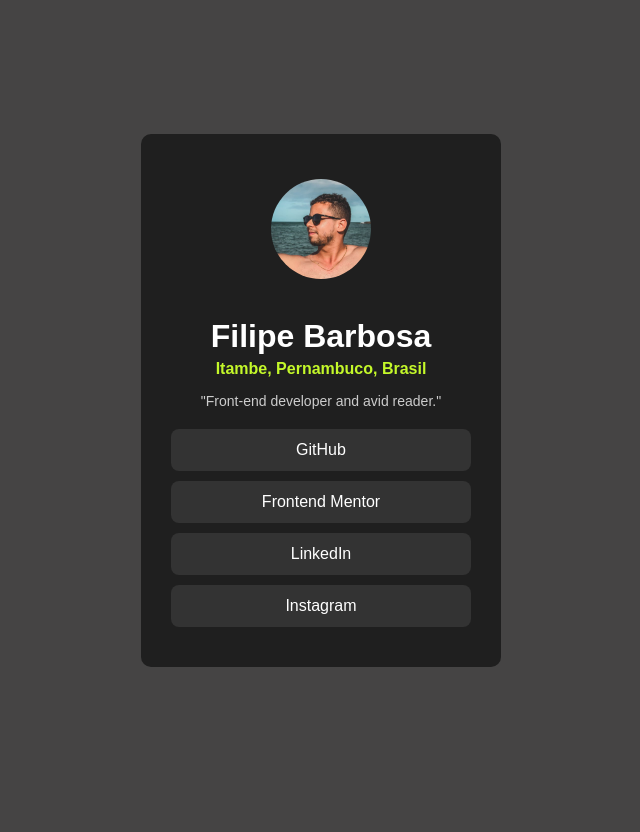
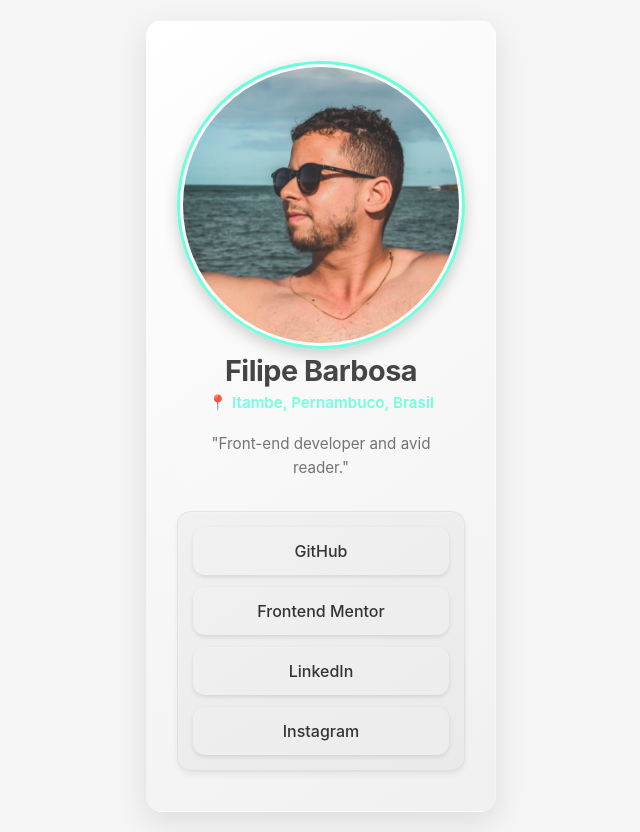
Before and after one commit to FilipeBcode/meu_site, a plain HTML site: page index.html in a window 1280 px wide. Shown: the whole page, without its empty margins (319-959 px from the left). Before the commit the page ends 800 px from the top, so only its background shows below. Drawn offline with Linux system fonts and the light colour scheme.

Commit message:
atualizado

```diff
--- a/style.css
+++ b/style.css
@@ -1,63 +1,254 @@
+/* Variáveis CSS para fácil personalização */
+:root {
+    --bg-color: #121212;
+    --card-bg: #1e1e1e;
+    --text-primary: #ffffff;
+    --text-secondary: #b3b3b3;
+    --accent-color: #64ffda;
+    --hover-color: #00e5b9;
+    --shadow-color: rgba(0, 0, 0, 0.3);
+    --gradient-start: #1e1e1e;
+    --gradient-end: #2d2d2d;
+    --border-radius: 16px;
+    --transition-speed: 0.4s;
+}
+
+/* Reset e estilos base */
+* {
+    margin: 0;
+    padding: 0;
+    box-sizing: border-box;
+}
+
 body {
     margin: 0;
     padding: 0;
-    background-color: #454444;
-    font-family: Arial, sans-serif;
+    background-color: var(--bg-color);
+    font-family: 'Inter', 'Segoe UI', Roboto, -apple-system, BlinkMacSystemFont, sans-serif;
     display: flex;
     align-items: center;
     justify-content: center;
-    height: 100vh;
+    min-height: 100vh;
+    color: var(--text-primary);
 }
 
 .container {
     text-align: center;
+    padding: 20px;
+    max-width: 100%;
+}
+
+/* Card com design moderno */
+.card {
+    background: linear-gradient(145deg, var(--gradient-start), var(--gradient-end));
+    padding: 40px 30px;
+    border-radius: var(--border-radius);
+    width: 350px;
+    box-shadow: 0 10px 30px var(--shadow-color);
+    transition: transform var(--transition-speed), box-shadow var(--transition-speed);
+    position: relative;
+    overflow: hidden;
+    backdrop-filter: blur(10px);
+    border: 1px solid rgba(255, 255, 255, 0.1);
+}
+
+.card:hover {
+    transform: translateY(-5px);
+    box-shadow: 0 15px 35px var(--shadow-color);
+}
+
+/* Efeito de brilho no card */
+.card::before {
+    content: '';
+    position: absolute;
+    top: -50%;
+    left: -50%;
+    width: 200%;
+    height: 200%;
+    background: radial-gradient(circle, rgba(255, 255, 255, 0.1) 0%, transparent 60%);
+    transform: rotate(30deg);
+    pointer-events: none;
+}
+
+/* Avatar com efeito de borda */
+.avatar-container {
+    position: relative;
+    width: 60px;
+    height: 60px;
+    margin: 0 auto 25px;
+}
+
+.avatar {
+    width: 100%;
+    height: 100%;
+    object-fit: cover;
+    border-radius: 50%;
+    border: 3px solid var(--accent-color);
+    padding: 3px;
+    transition: transform var(--transition-speed);
+    box-shadow: 0 5px 15px rgba(0, 0, 0, 0.2);
+}
+
+.avatar:hover {
+    transform: scale(1.05);
+}
+
+/* Textos com espaçamento e cores modernas */
+h1 {
+    color: var(--text-primary);
+    margin: 0 0 5px;
+    font-size: 1.8rem;
+    font-weight: 700;
+    letter-spacing: -0.5px;
+}
+
+.location {
+    color: var(--accent-color);
+    font-weight: 600;
+    margin: 5px 0 20px;
+    display: flex;
+    align-items: center;
+    justify-content: center;
+    font-size: 0.95rem;
+}
+
+.location::before {
+    content: '📍';
+    margin-right: 5px;
+}
+
+.bio {
+    color: var(--text-secondary);
+    font-size: 0.95rem;
+    line-height: 1.6;
+    margin-bottom: 30px;
+    max-width: 90%;
+    margin-left: auto;
+    margin-right: auto;
+}
+
+/* Links com efeitos modernos e sombreamento leve */
+.links {
+    display: flex;
+    flex-direction: column;
+    gap: 12px;
+    /* Adicionando sombreamento leve na div de contatos */
+    padding: 15px;
+    background-color: rgba(0, 0, 0, 0.15);
+    border-radius: 14px;
+    box-shadow:
+        0 4px 6px rgba(0, 0, 0, 0.1),
+        0 1px 3px rgba(0, 0, 0, 0.08),
+        inset 0 1px 1px rgba(255, 255, 255, 0.05);
+    border: 1px solid rgba(255, 255, 255, 0.05);
+}
+
+.links a {
+    display: flex;
+    align-items: center;
+    justify-content: center;
+    background-color: rgba(255, 255, 255, 0.08);
+    color: var(--text-primary);
+    text-decoration: none;
+    padding: 14px;
+    border-radius: 12px;
+    transition: all var(--transition-speed) ease;
+    font-weight: 500;
+    position: relative;
+    overflow: hidden;
+    z-index: 1;
+    /* Adicionando sombreamento leve em cada link */
+    box-shadow: 0 2px 4px rgba(0, 0, 0, 0.1);
+}
+
+.links a::before {
+    content: '';
+    position: absolute;
+    top: 0;
+    left: 0;
+    width: 0;
+    height: 100%;
+    background-color: var(--accent-color);
+    transition: width var(--transition-speed) ease;
+    z-index: -1;
+}
+
+.links a:hover {
+    color: #000;
+    /* Aumentando o sombreamento no hover */
+    box-shadow: 0 4px 8px rgba(0, 0, 0, 0.15);
+    transform: translateY(-2px);
+}
+
+.links a:hover::before {
+    width: 100%;
+}
+
+/* Ícones para os links (opcional) */
+.links a i {
+    margin-right: 8px;
+    font-size: 1.1rem;
+}
+
+/* Animação de entrada */
+@keyframes fadeIn {
+    from {
+        opacity: 0;
+        transform: translateY(20px);
+    }
+    to {
+        opacity: 1;
+        transform: translateY(0);
+    }
 }
 
 .card {
-    background-color: #1f1f1f;
-    padding: 30px;
-    border-radius: 10px;
-    width: 300px;
-    box-shadow: rgba(0, 0, 0, 100%);
+    animation: fadeIn 0.8s ease forwards;
 }
 
-.avatar {
+/* Media queries para responsividade */
+@media (max-width: 480px) {
+    .card {
+        width: 100%;
+        padding: 30px 20px;
+    }
+
+    .avatar-container {
         width: 100px;
-    border-radius: 50%;
-    margin-bottom: 20px;
-    padding: 5%;
-    border-color: rgb(201, 183, 183);
+        height: 100px;
     }
 
     h1 {
-    color: #fff;
-    margin: 0;
-}
-
-.location {
-    color: #c4f82a;
-    font-weight: bold;
-    margin: 5px 0 15px;
+        font-size: 1.5rem;
     }
 
     .bio {
-    color: #ccc;
-    font-size: 14px;
-    margin-bottom: 20px;
+        font-size: 0.9rem;
     }
 
-.links a {
-    display: block;
-    background-color: #333;
-    color: white;
-    text-decoration: none;
-    margin: 10px 0;
+    .links {
         padding: 12px;
-    border-radius: 8px;
-    transition: background-color 0.3s ease;
+    }
 }
 
-.links a:hover {
-    background-color: #c4f82a;
-    color: black;
+/* Modo claro (opcional) */
+@media (prefers-color-scheme: light) {
+    :root {
+        --bg-color: #f5f5f5;
+        --card-bg: #ffffff;
+        --text-primary: #333333;
+        --text-secondary: #666666;
+        --shadow-color: rgba(0, 0, 0, 0.1);
+        --gradient-start: #ffffff;
+        --gradient-end: #f0f0f0;
     }
+
+    .links {
+        background-color: rgba(0, 0, 0, 0.03);
+        box-shadow:
+            0 4px 6px rgba(0, 0, 0, 0.05),
+            0 1px 3px rgba(0, 0, 0, 0.03),
+            inset 0 1px 1px rgba(255, 255, 255, 0.1);
+        border: 1px solid rgba(0, 0, 0, 0.05);
+    }
+}
```
Also changed, not shown: backup.txt (added). Lines whose indentation alone changed are shown as unchanged.
